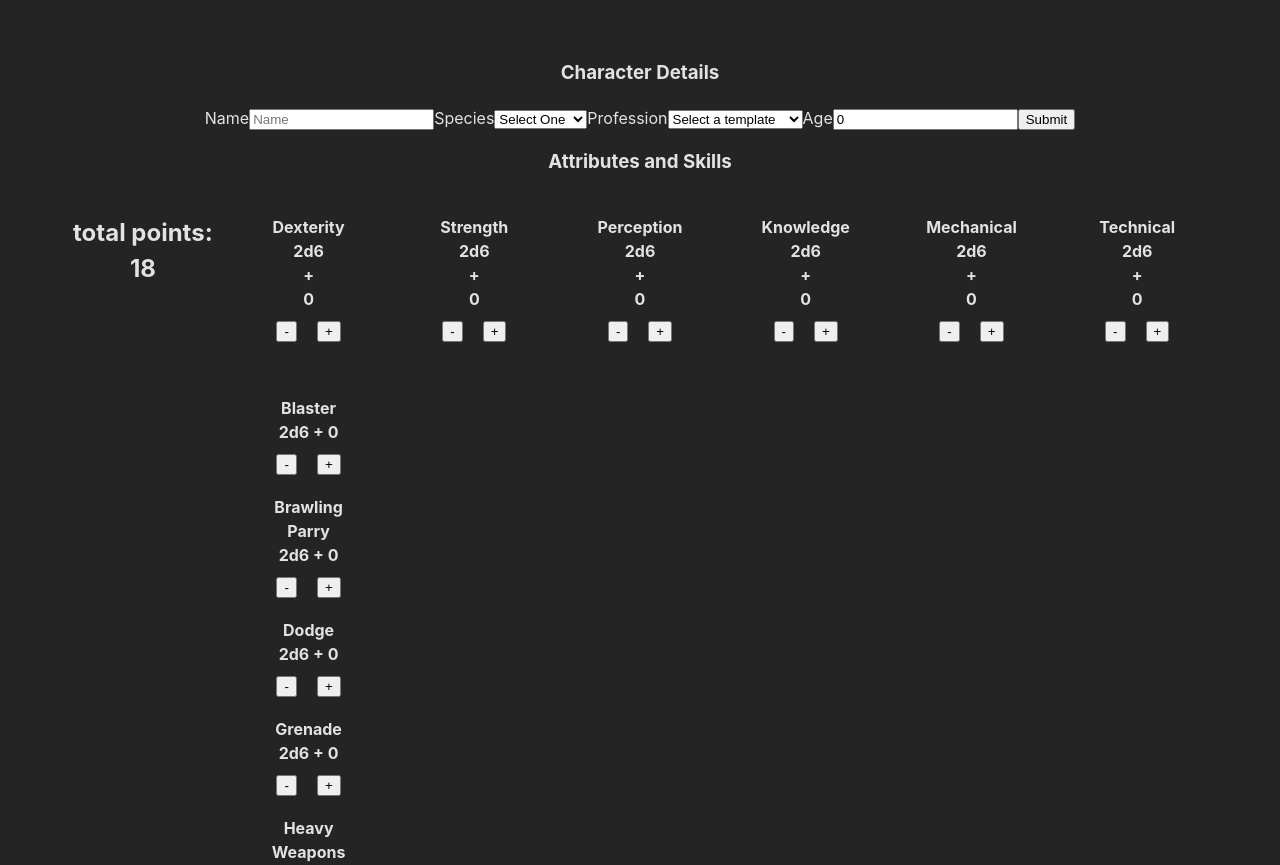
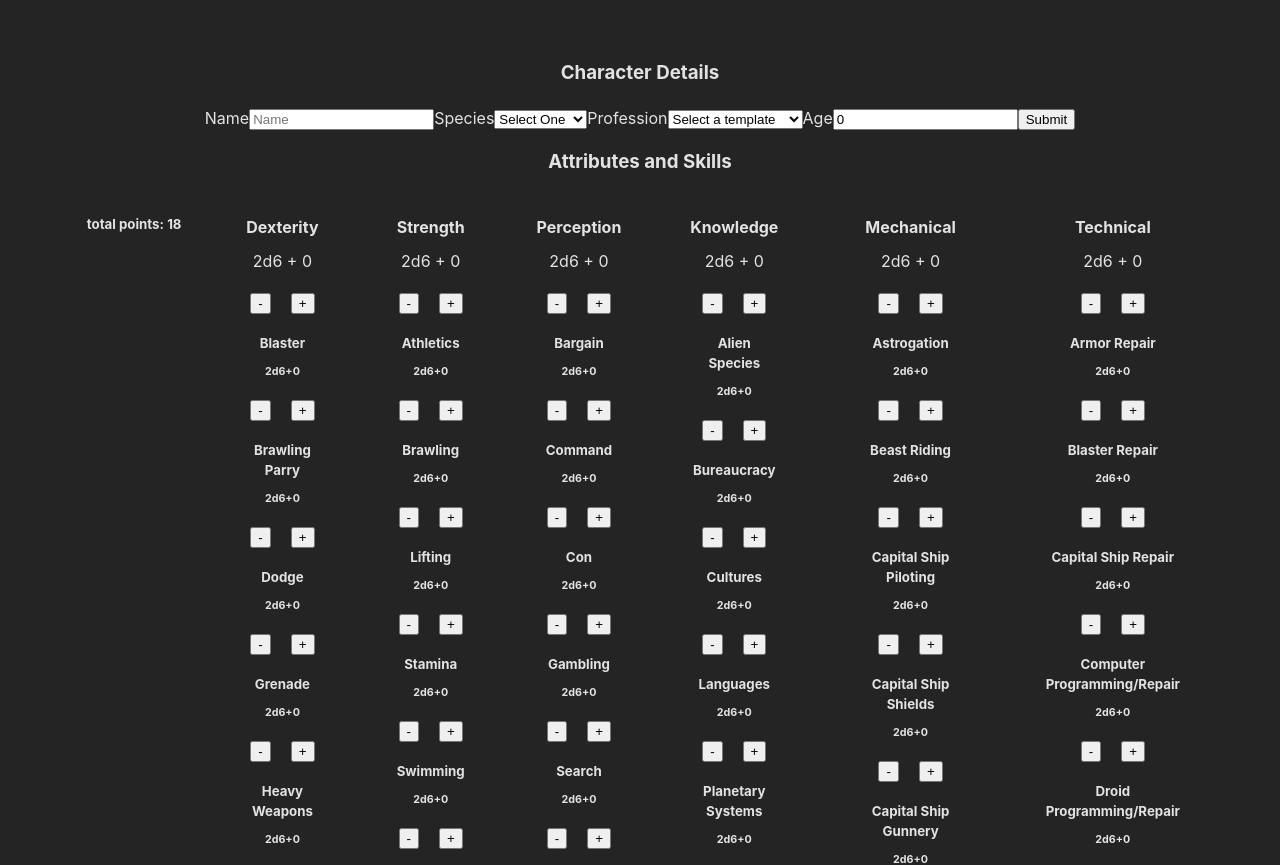
Before and after one commit to LujanSolo/rpg-adv-ts, a React (Vite) app: page / in a window 1280 px wide. Shown: the top 865 px of the page. Built offline with nearby package versions, Linux system fonts and the light colour scheme.

Commit message:
mapped all skills to attributesAndSkills component. major styling needed

```diff
--- a/src/components/AttributesAndSkills/index.tsx
+++ b/src/components/AttributesAndSkills/index.tsx
@@ -73,20 +73,17 @@ export const AttributesAndSkills = () => {
 
   return (
     <section>
-      <h2>total points: <span>{totalPoints}</span></h2>
+      <h5>total points: <span>{totalPoints}</span></h5>
       <div>
         <h4>Dexterity</h4>
-        <h4>{(dexValue)}<span>d6</span></h4>
-        <h4>+</h4>
-        <h4>{dexModifier}</h4>
+        <p>{(dexValue)}d6 + {dexModifier}</p>
         <button onClick={() => handleDecrement(dexValue, dexModifier, setDexValue, setDexModifier)}>-</button>
         <button onClick={() => handleIncrement(dexValue, dexModifier, setDexValue, setDexModifier)}>+</button>
         <div>
-          <br />
           {skillsData.dexterity.map(skill => (
             <div key={skill.name}>
-              <h4>{skill.name}</h4>
-              <h4>{skill.defaultValue(dexValue)}d6 + <span>{skill.defaultModifier(dexModifier)}</span></h4>
+              <h5>{skill.name}</h5>
+              <h6>{skill.defaultValue(dexValue)}d6+{skill.defaultModifier(dexModifier)}</h6>
               <button>-</button>
               <button>+</button>
             </div>
@@ -95,43 +92,84 @@ export const AttributesAndSkills = () => {
       </div>
       <div>
         <h4>Strength</h4>
-        <h4>{Math.abs(strValue)}<span>d6</span></h4>
-        <h4>+</h4>
-        <h4>{strModifier}</h4>
+        <p>{(strValue)}d6 + {(strModifier)}</p>
         <button onClick={() => handleDecrement(strValue, strModifier, setStrValue, setStrModifier)}>-</button>
         <button onClick={() => handleIncrement(strValue, strModifier, setStrValue, setStrModifier)}>+</button>
+        <div>
+          {skillsData.strength.map(skill => (
+            <div key={skill.name}>
+              <h5>{skill.name}</h5>
+              <h6>{skill.defaultValue(strValue)}d6+{skill.defaultModifier(strModifier)}</h6>
+              <button>-</button>
+              <button>+</button>
+            </div>
+
+          ))}
+        </div>
       </div>
       <div>
         <h4>Perception</h4>
-        <h4>{Math.abs(percValue)}<span>d6</span></h4>
-        <h4>+</h4>
-        <h4>{percModifier}</h4>
+        <p>{(percValue)}d6 + {percModifier}</p>
         <button onClick={() => handleDecrement(percValue, percModifier, setPercValue, setPercModifier)}>-</button>
         <button onClick={() => handleIncrement(percValue, percModifier, setPercValue, setPercModifier)}>+</button>
+        <div>
+          {skillsData.perception.map(skill => (
+            <div key={skill.name}>
+              <h5>{skill.name}</h5>
+              <h6>{skill.defaultValue(percValue)}d6+{skill.defaultModifier(percModifier)}</h6>
+              <button>-</button>
+              <button>+</button>
+            </div>
+          ))}
+        </div>
       </div>
       <div>
         <h4>Knowledge</h4>
-        <h4>{Math.abs(knowValue)}<span>d6</span></h4>
-        <h4>+</h4>
-        <h4>{knowModifier}</h4>
+        <p>{(knowValue)}d6 + {knowModifier}</p>
         <button onClick={() => handleDecrement(knowValue, knowModifier, setKnowValue, setKnowModifier)}>-</button>
         <button onClick={() => handleIncrement(knowValue, knowModifier, setKnowValue, setKnowModifier)}>+</button>
+        <div>
+          {skillsData.knowledge.map(skill => (
+            <div key={skill.name}>
+              <h5>{skill.name}</h5>
+              <h6>{skill.defaultValue(knowValue)}d6+{skill.defaultModifier(knowModifier)}</h6>
+              <button>-</button>
+              <button>+</button>
+            </div>
+          ))}
+        </div>
       </div>
       <div>
         <h4>Mechanical</h4>
-        <h4>{Math.abs(mechValue)}<span>d6</span></h4>
-        <h4>+</h4>
-        <h4>{mechModifier}</h4>
+        <p>{(mechValue)}d6 + {mechModifier}</p>
         <button onClick={() => handleDecrement(mechValue, mechModifier, setMechValue, setMechModifier)}>-</button>
         <button onClick={() => handleIncrement(mechValue, mechModifier, setMechValue, setMechModifier)}>+</button>
+        <div>
+          {skillsData.mechanical.map(skill => (
+            <div key={skill.name}>
+              <h5>{skill.name}</h5>
+              <h6>{skill.defaultValue(mechValue)}d6+{skill.defaultModifier(mechModifier)}</h6>
+              <button>-</button>
+              <button>+</button>
+            </div>
+          ))}
+        </div>
       </div>
       <div>
         <h4>Technical</h4>
-        <h4>{Math.abs(techValue)}<span>d6</span></h4>
-        <h4>+</h4>
-        <h4>{techModifier}</h4>
+        <p>{(techValue)}d6 + {techModifier}</p>
         <button onClick={() => handleDecrement(techValue, techModifier, setTechValue, setTechModifier)}>-</button>
         <button onClick={() => handleIncrement(techValue, techModifier, setTechValue, setTechModifier)}>+</button>
+        <div>
+          {skillsData.technical.map(skill => (
+            <div key={skill.name}>
+              <h5>{skill.name}</h5>
+              <h6>{skill.defaultValue(techValue)}d6+{skill.defaultModifier(techModifier)}</h6>
+              <button>-</button>
+              <button>+</button>
+            </div>
+          ))}
+        </div>
       </div>
     </section>
   )
```
Also changed, not shown: src/components/AttributesAndSkills/skillsList.ts (+74 -37 lines).
